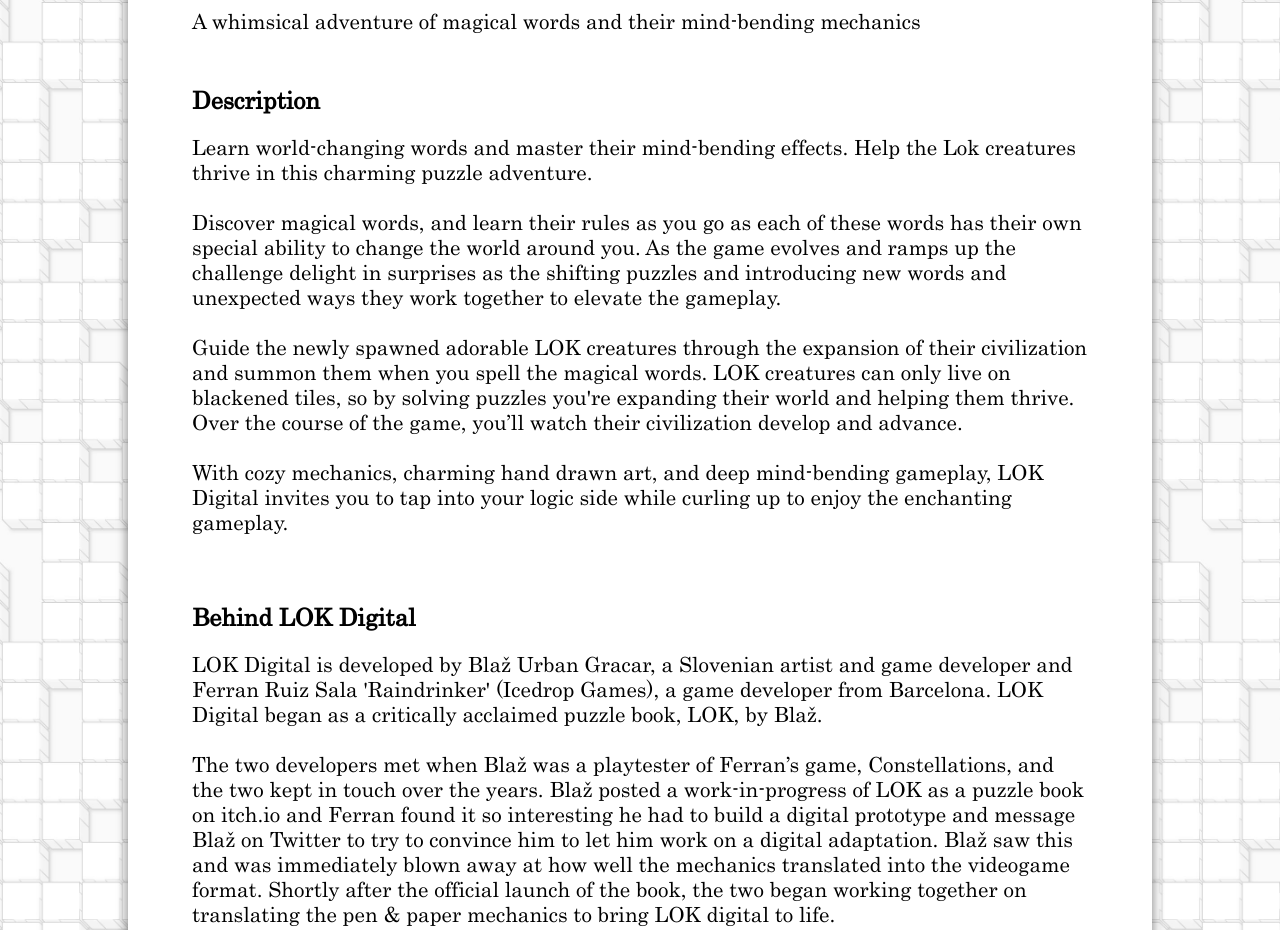
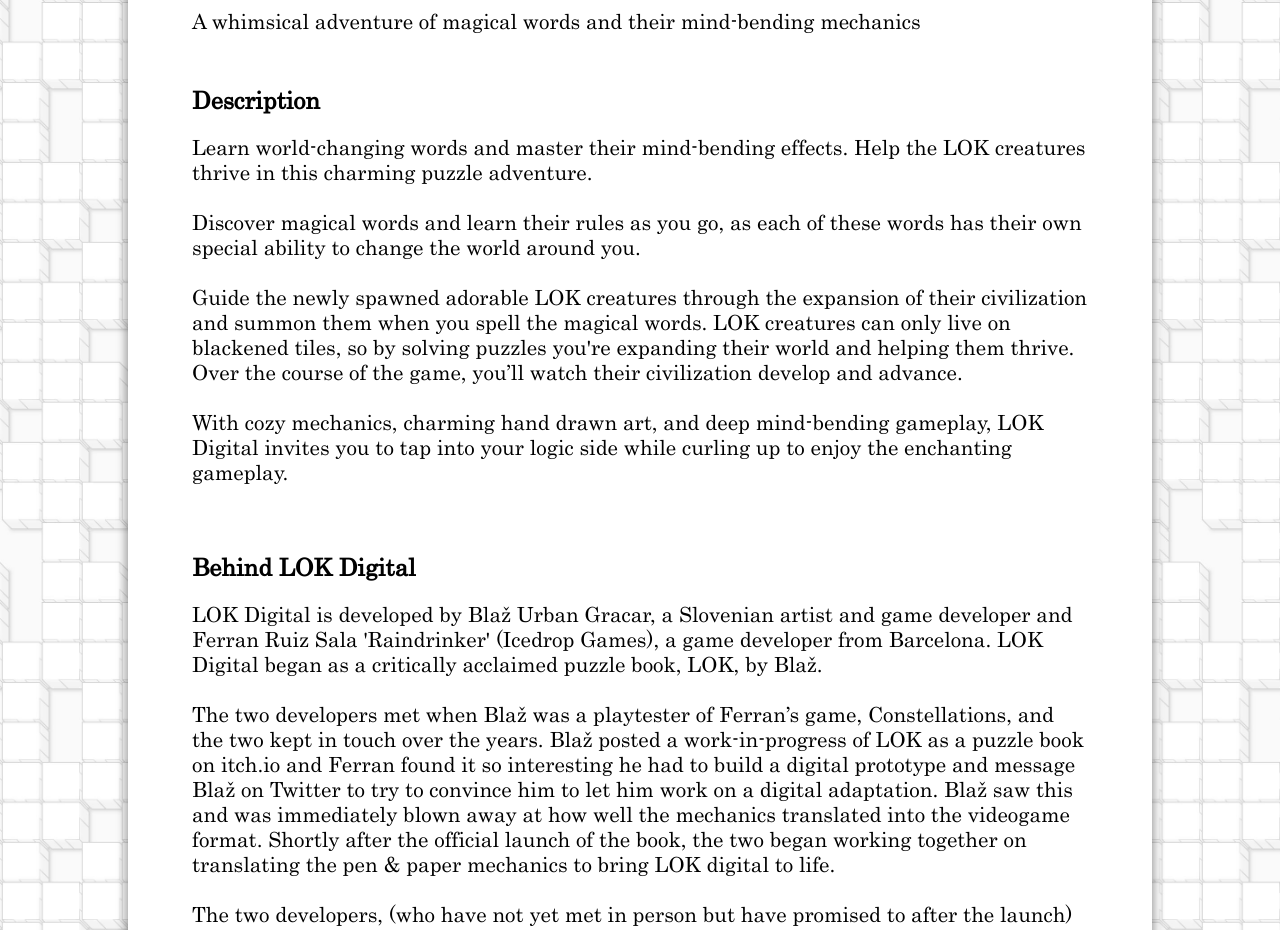
Before and after one commit to Raindrinker/lok-website, a SvelteKit app: page /presskit in a window 1280 px wide. Shown: the part 960-1890 px from the top of the page. Built offline with nearby package versions, Linux system fonts and the light colour scheme.

Commit message:
Small fixes 2 electric boogaloo

```diff
--- a/src/routes/presskit/+page.svelte
+++ b/src/routes/presskit/+page.svelte
@@ -37,9 +37,9 @@
                     </div>
                     <div class="presskit-title1 pt pb">Description</div>
                     <div class="presskit-text">
-                        Learn world-changing words and master their mind-bending effects. Help the Lok creatures thrive in this charming puzzle adventure.
+                        Learn world-changing words and master their mind-bending effects. Help the LOK creatures thrive in this charming puzzle adventure.
                         <br><br>
-                        Discover magical words, and learn their rules as you go as each of these words has their own special ability to change the world around you. As the game evolves and ramps up the challenge delight in surprises as the shifting puzzles and introducing new words and unexpected ways they work together to elevate the gameplay.
+                        Discover magical words and learn their rules as you go, as each of these words has their own special ability to change the world around you.
                         <br><br>
                         Guide the newly spawned adorable LOK creatures through the expansion of their civilization and summon
                         them when you spell the magical words.
```
